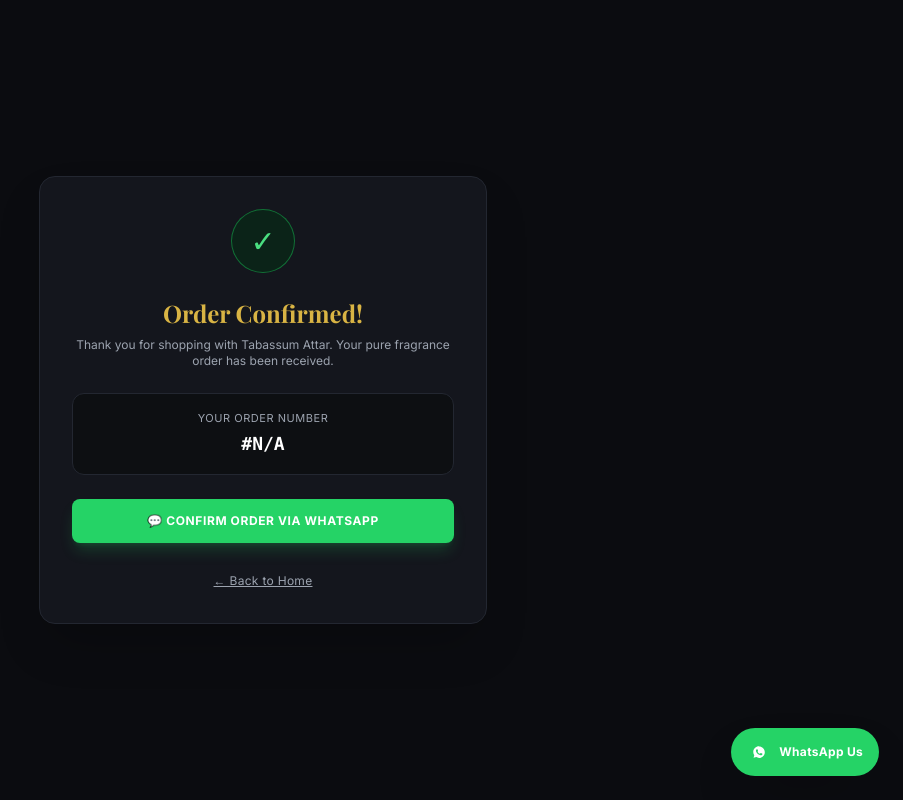
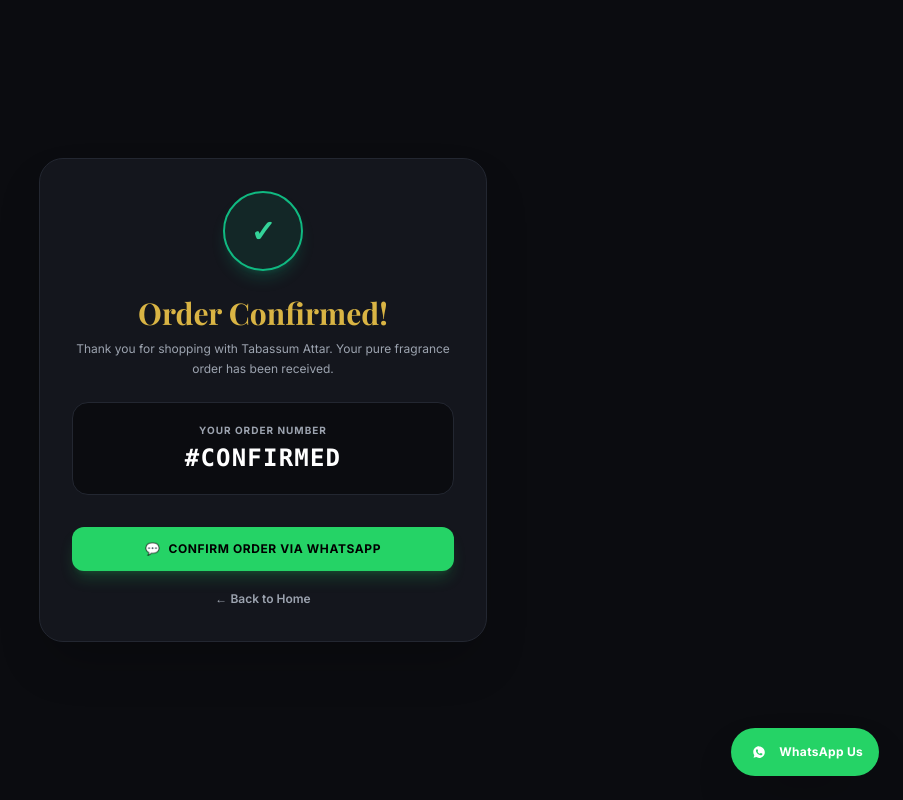
Before and after one commit to sanspmssans/tabassum-attar, a Next.js app: page /checkout/success in a window 1280 px wide. Shown: the whole page, without its empty margins (377-1280 px from the left). Built offline with nearby package versions, Linux system fonts and the light colour scheme; a web font is replaced by a local one.

Commit message:
fix order number display on success page

```diff
--- a/src/app/checkout/success/page.tsx
+++ b/src/app/checkout/success/page.tsx
@@ -1,55 +1,98 @@
+import prisma from '@/lib/prisma';
 import Link from 'next/link';
 
-export default function CheckoutSuccessPage({
+export const dynamic = 'force-dynamic';
+
+export default async function CheckoutSuccessPage({
   searchParams,
 }: {
-  searchParams: { orderNumber?: string };
+  searchParams: { orderId?: string; orderNumber?: string; id?: string };
 }) {
-  const orderNumber = searchParams?.orderNumber || 'N/A';
-  const whatsappNumber = '917306610349';
-  const message = encodeURIComponent(
-    `Hello Tabassum Attar, I have placed order #${orderNumber}. Please confirm my order dispatch details.`
+  const queryParam =
+    searchParams.orderNumber ||
+    searchParams.orderId ||
+    searchParams.id ||
+    '';
+
+  // Find order by orderNumber or database ID
+  let order: any = null;
+  if (queryParam) {
+    order = await (prisma.order.findFirst as any)({
+      where: {
+        OR: [
+          { orderNumber: queryParam },
+          { id: queryParam },
+        ],
+      },
+      include: {
+        customer: true,
+        orderItems: true,
+      },
+    }).catch(() => null);
+  }
+
+  // Fallback to queryParam directly if it's already an order number (e.g. TAB-123456)
+  const displayOrderNumber =
+    order?.orderNumber ||
+    (queryParam.startsWith('TAB-') ? queryParam : null) ||
+    'CONFIRMED';
+
+  const customerName =
+    order?.shippingAddressSnapshot?.fullName ||
+    order?.customer?.name ||
+    'Valued Customer';
+
+  const waMessage = encodeURIComponent(
+    `Hello Tabassum Attar,\n\nI have placed an order #${displayOrderNumber}.\nPlease confirm my shipment.\n\nThank you!`
   );
 
   return (
-    <main className="min-h-screen bg-[#0b0c10] text-[#fbf8f2] flex items-center justify-center p-6">
-      <div className="max-w-md w-full bg-[#14161d] border border-[#232731] rounded-2xl p-8 text-center space-y-6 shadow-2xl">
-        <div className="w-16 h-16 bg-green-950/60 border border-green-600/60 rounded-full flex items-center justify-center mx-auto text-green-400 text-3xl">
+    <div className="min-h-screen bg-[#0b0c10] text-[#fbf8f2] flex items-center justify-center p-4">
+      <div className="max-w-md w-full bg-[#14161d] border border-[#232731] rounded-3xl p-8 text-center space-y-6 shadow-2xl">
+        {/* Success Icon */}
+        <div className="w-20 h-20 mx-auto rounded-full bg-emerald-500/10 border-2 border-emerald-500 flex items-center justify-center text-emerald-400 text-3xl font-bold shadow-lg shadow-emerald-500/20">
           ✓
         </div>
 
+        {/* Title */}
         <div className="space-y-2">
-          <h1 className="text-2xl font-serif text-[#d9b444] font-bold">
+          <h1 className="text-2xl sm:text-3xl font-serif font-bold text-[#d9b444]">
             Order Confirmed!
           </h1>
-          <p className="text-xs text-gray-400">
+          <p className="text-xs text-gray-400 leading-relaxed">
             Thank you for shopping with Tabassum Attar. Your pure fragrance order has been received.
           </p>
         </div>
 
-        <div className="bg-[#0d0f12] border border-[#232731] p-4 rounded-xl">
-          <p className="text-[11px] uppercase tracking-wider text-gray-400">Your Order Number</p>
-          <p className="text-lg font-mono font-bold text-white mt-1">#{orderNumber}</p>
+        {/* Order Number Box */}
+        <div className="bg-[#0b0c10] border border-[#232731] rounded-2xl p-5 space-y-1">
+          <span className="text-[10px] font-bold uppercase tracking-widest text-gray-400 block">
+            YOUR ORDER NUMBER
+          </span>
+          <span className="font-mono text-xl sm:text-2xl font-black text-white tracking-wider block">
+            #{displayOrderNumber}
+          </span>
         </div>
 
-        {/* WhatsApp Order Direct Button */}
-        <Link
-          href={`https://wa.me/${whatsappNumber}?text=${message}`}
-          target="_blank"
-          className="w-full flex items-center justify-center gap-2 bg-[#25D366] hover:bg-[#20ba59] text-white font-bold py-3.5 rounded-lg text-xs uppercase tracking-wider transition-colors shadow-lg shadow-[#25D366]/20"
-        >
-          💬 Confirm Order via WhatsApp
-        </Link>
+        {/* Actions */}
+        <div className="space-y-3 pt-2">
+          <a
+            href={`https://wa.me/919746333333?text=${waMessage}`}
+            target="_blank"
+            rel="noopener noreferrer"
+            className="w-full bg-[#25D366] hover:bg-[#20ba5a] text-black font-bold py-3.5 px-4 rounded-xl text-xs uppercase tracking-wider transition-all flex items-center justify-center gap-2 shadow-lg shadow-[#25D366]/20 cursor-pointer"
+          >
+            <span>💬</span> Confirm Order via WhatsApp
+          </a>
 
-        <div>
           <Link
             href="/"
-            className="text-xs text-gray-400 hover:text-[#d9b444] underline tracking-wide"
+            className="inline-block text-xs font-semibold text-gray-400 hover:text-white transition-colors pt-2"
           >
             ← Back to Home
           </Link>
         </div>
       </div>
-    </main>
+    </div>
   );
 }
```
